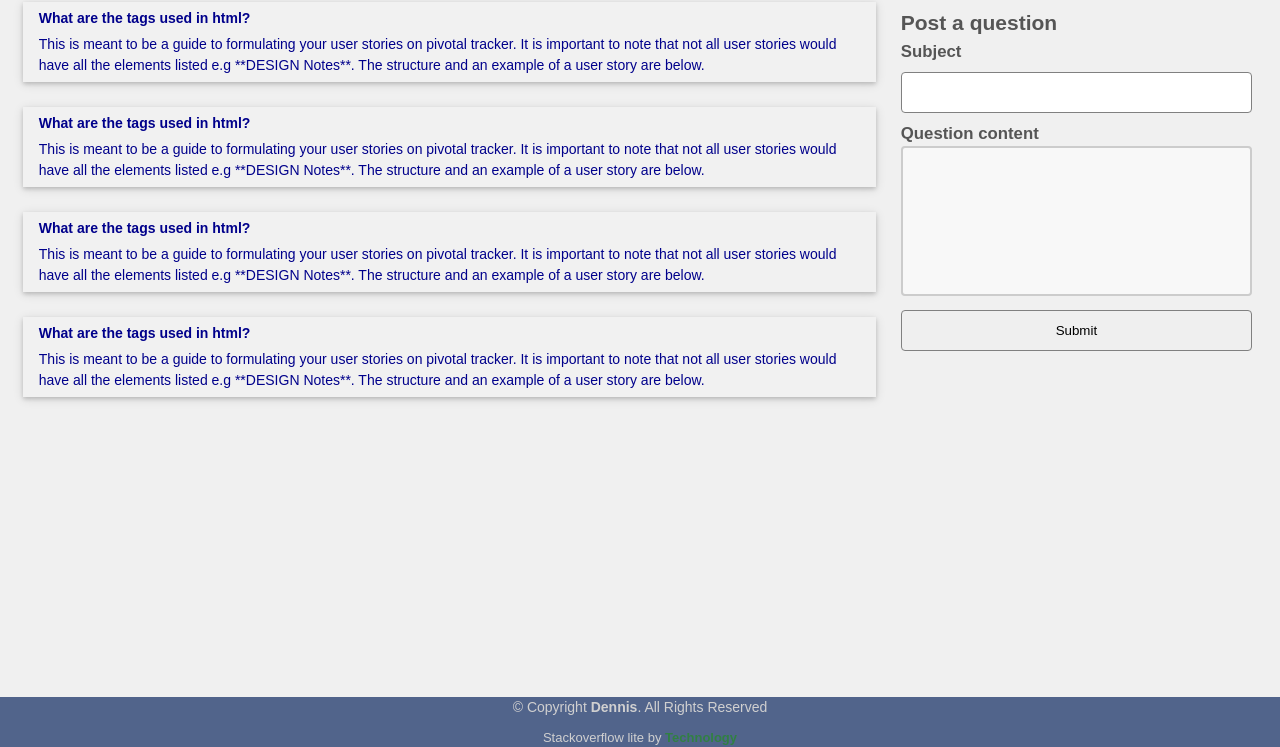
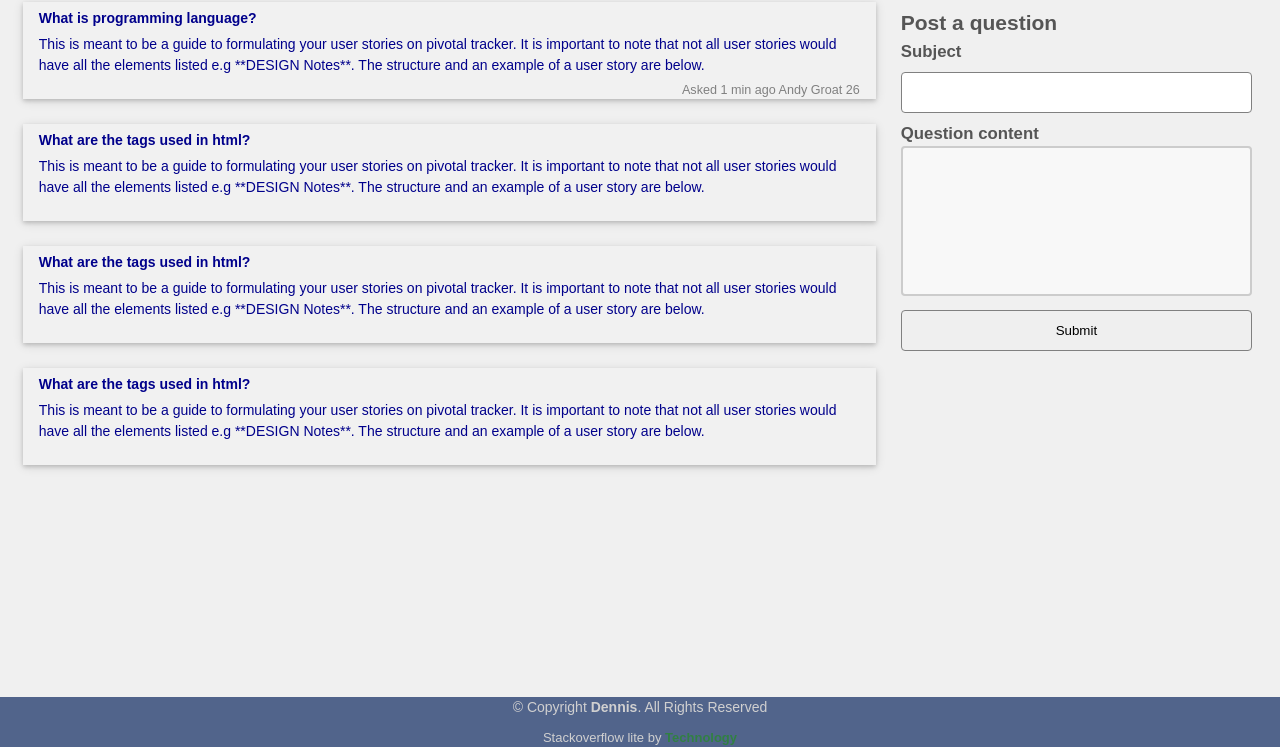
Before and after one commit to Adoniswalker/StackOverFlowLite, a plain HTML site: page index.html in a window 1280 px wide. Shown: the part 53-800 px from the top of the page. Drawn offline with Linux system fonts and the light colour scheme.

Commit message:
[Feature #159699739] Add name and time posted

```diff
--- a/UI/css/index_style.css
+++ b/UI/css/index_style.css
@@ -10,7 +10,7 @@
 }
 .question_item {
     background-color: #f1f1f1;
-    padding: 6px 16px;
+    padding: 6px 16px 23px 16px;
     margin-bottom: 25px;
     box-shadow: 0 2px 4px 0 rgba(0, 0, 0, 0.16), 0 2px 10px 0 rgba(0, 0, 0, 0.12) !important;
 }
@@ -32,7 +32,7 @@
 textarea {
     width: 100%;
     height: 150px;
-    padding: 12px 20px;
+    padding: 12px 22px;
     box-sizing: border-box;
     border: 2px solid #ccc;
     border-radius: 4px;
--- a/UI/css/main.css
+++ b/UI/css/main.css
@@ -172,3 +172,9 @@ input[type=text]:focus {
 .question_container .form{
     margin-bottom: 100px;
 }
+.question_tip{
+    color: grey;
+    font-size: 90%;
+    float: right;
+    padding-top:5px;
+}
--- a/index.html
+++ b/index.html
@@ -25,12 +25,13 @@
     <div class="question_list" id="question_list_id">
         <a href="UI/question_detail.html" class="question_link">
             <div class="question_item">
-                <h4>What are the tags used in html?</h4>
+                <h4>What is programming language?</h4>
                 <p>This is meant to be a guide to formulating your user stories on pivotal tracker. It is important to
                     note
                     that
                     not all user stories would have all the elements listed e.g **DESIGN Notes**.
                     The structure and an example of a user story are below.</p>
+                <span class="question_tip">Asked 1 min ago Andy Groat 26</span>
             </div>
         </a>
         <a href="UI/question_detail.html" class="question_link">
```
